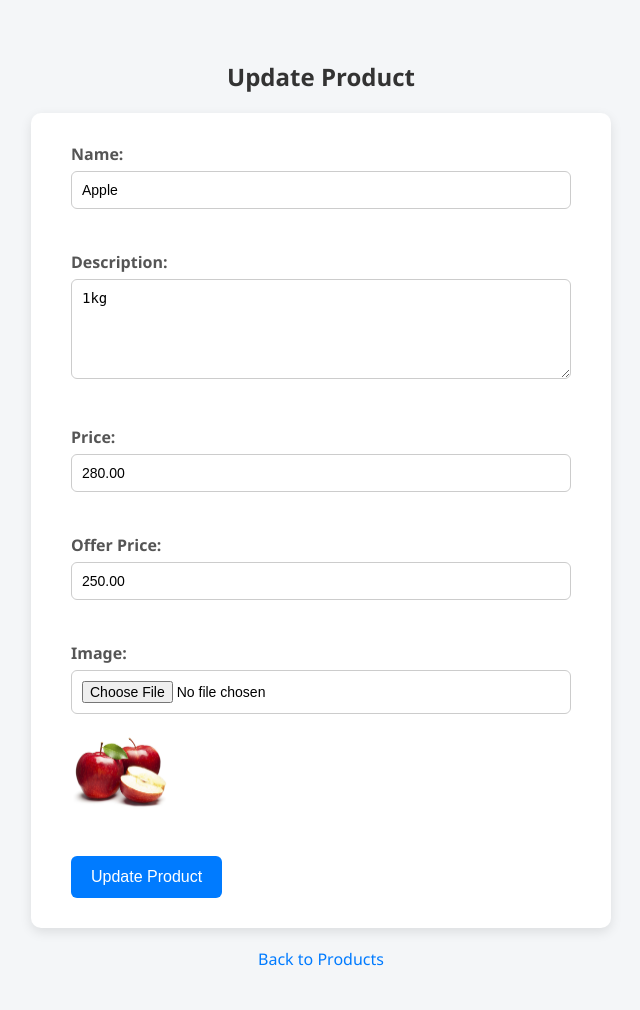
After one commit to athul225/ecommerce, a Django app: page /update/6/ in a window 1280 px wide. The commit adds this page. Shown: the whole page, without its empty margins (319-959 px from the left). Run offline with Django 5.2, Linux system fonts and the light colour scheme; data comes from the database, SQL or seed files in the repository; both versions use the stored data as it was after the commit.

Commit message:
newdocument

```diff
--- a/STATIONARY_STORE/APP/urls.py
+++ b/STATIONARY_STORE/APP/urls.py
@@ -13,5 +13,7 @@ urlpatterns = [
     path('adminregister', views.adminregister, name='adminregister'),
     path('productitems', views.product_items, name='product_items'),
     path('delete/<int:product_id>/', views.delete_product, name='delete_product'),
+    path('update/<int:product_id>/', views.update_product, name='update_product'),
+
     path('allproduct', views.allproduct, name='allproduct'),
 ] + static(settings.MEDIA_URL, document_root=settings.MEDIA_ROOT)
--- a/STATIONARY_STORE/APP/views.py
+++ b/STATIONARY_STORE/APP/views.py
@@ -117,6 +117,25 @@ def delete_product(request, product_id):
         return redirect('index')
     return redirect('product_items')
 
+def update_product(request, product_id):
+    product = get_object_or_404(Product, id=product_id)
+
+    if request.method == 'POST':
+        product.name = request.POST.get('name')
+        product.des = request.POST.get('des')
+        product.price = request.POST.get('price')
+        product.offerprice = request.POST.get('offerprice')
+
+        if 'image' in request.FILES:
+            product.image = request.FILES['image']
+
+        product.save()
+        return redirect('product_items')
+
+    return render(request, 'update_product.html', {'product': product})
+
+
+
 def allproduct(request):
     products=Product.objects.all()
 
--- /dev/null
+++ b/STATIONARY_STORE/static/css/update_product.css
@@ -0,0 +1,88 @@
+/* General body styling */
+body {
+    font-family: 'Segoe UI', Tahoma, Geneva, Verdana, sans-serif;
+    background-color: #f4f6f8;
+    margin: 0;
+    padding: 40px;
+    display: flex;
+    flex-direction: column;
+    align-items: center;
+}
+
+/* Page heading */
+h2 {
+    color: #333;
+    margin-bottom: 20px;
+}
+
+/* Form container */
+form {
+    background-color: #fff;
+    padding: 30px 40px;
+    border-radius: 10px;
+    box-shadow: 0 4px 12px rgba(0, 0, 0, 0.1);
+    width: 100%;
+    max-width: 500px;
+}
+
+/* Form labels */
+label {
+    font-weight: 600;
+    display: block;
+    margin-bottom: 6px;
+    color: #555;
+}
+
+/* Input fields and textarea */
+input[type="text"],
+textarea,
+input[type="file"] {
+    width: 100%;
+    padding: 10px;
+    margin-bottom: 20px;
+    border: 1px solid #ccc;
+    border-radius: 6px;
+    font-size: 14px;
+    box-sizing: border-box;
+}
+
+textarea {
+    resize: vertical;
+    min-height: 100px;
+}
+
+/* Product image preview */
+img {
+    margin-bottom: 20px;
+    border-radius: 4px;
+}
+
+/* Submit button */
+button[type="submit"] {
+    background-color: #007bff;
+    color: white;
+    border: none;
+    padding: 12px 20px;
+    font-size: 16px;
+    border-radius: 6px;
+    cursor: pointer;
+    transition: background-color 0.3s ease;
+}
+
+button[type="submit"]:hover {
+    background-color: #0056b3;
+}
+
+/* Back link */
+a {
+    display: inline-block;
+    margin-top: 20px;
+    text-decoration: none;
+    color: #007bff;
+    font-weight: 500;
+    transition: color 0.3s;
+}
+
+a:hover {
+    color: #004080;
+}
--- a/STATIONARY_STORE/templates/index.html
+++ b/STATIONARY_STORE/templates/index.html
@@ -1,7 +1,7 @@
+{% load static %}
 <!DOCTYPE html>
 <html lang="en">
 <head>
-    {% load static %}
     <meta charset="UTF-8">
     <meta name="viewport" content="width=device-width, initial-scale=1.0">
     <title>Document</title>
--- a/STATIONARY_STORE/templates/product_items.html
+++ b/STATIONARY_STORE/templates/product_items.html
@@ -38,8 +38,9 @@
                 <p>${{ product.price }}</p>
                 <p>{{ product.des }}</p>
                 <div class="buttons">
-                    <!-- Update Button (placeholder, fix logic if needed) -->
-                    <a href="#"><button class="update">Update</button></a>
+                   <!-- Add this inside the <div class="buttons"> for each product -->
+                    <a href="{% url 'update_product' product.id %}" class="update">Update</a>
+
 
                     <!-- Delete Button -->
                     <form action="{% url 'delete_product' product.id %}" method="post" style="display:inline;">
--- /dev/null
+++ b/STATIONARY_STORE/templates/update_product.html
@@ -0,0 +1,35 @@
+<!DOCTYPE html>
+<html lang="en">
+<head>
+    {% load static %}
+    <meta charset="UTF-8">
+    <meta name="viewport" content="width=device-width, initial-scale=1.0">
+    <title>Update Product</title>
+    <link rel="stylesheet" href="{% static 'css/update_product.css' %}">
+</head>
+<body>
+    <h2>Update Product</h2>
+    <form action="" method="post" enctype="multipart/form-data">
+        {% csrf_token %}
+        <label for="name">Name:</label>
+        <input type="text" name="name" value="{{ product.name }}" required><br><br>
+
+        <label for="des">Description:</label>
+        <textarea name="des" required>{{ product.des }}</textarea><br><br>
+
+        <label for="price">Price:</label>
+        <input type="text" name="price" value="{{ product.price }}" required><br><br>
+
+        <label for="offerprice">Offer Price:</label>
+        <input type="text" name="offerprice" value="{{ product.offerprice }}"><br><br>
+
+        <label for="image">Image:</label>
+        <input type="file" name="image"><br>
+        <img src="{{ product.image.url }}" alt="Product Image" width="100"><br><br>
+
+        <button type="submit">Update Product</button>
+    </form>
+
+    <a href="{% url 'product_items' %}">Back to Products</a>
+</body>
+</html>
```
Also changed, not shown: STATIONARY_STORE/static/css/firstpage.css (+30 -23 lines), STATIONARY_STORE/db.sqlite3.
